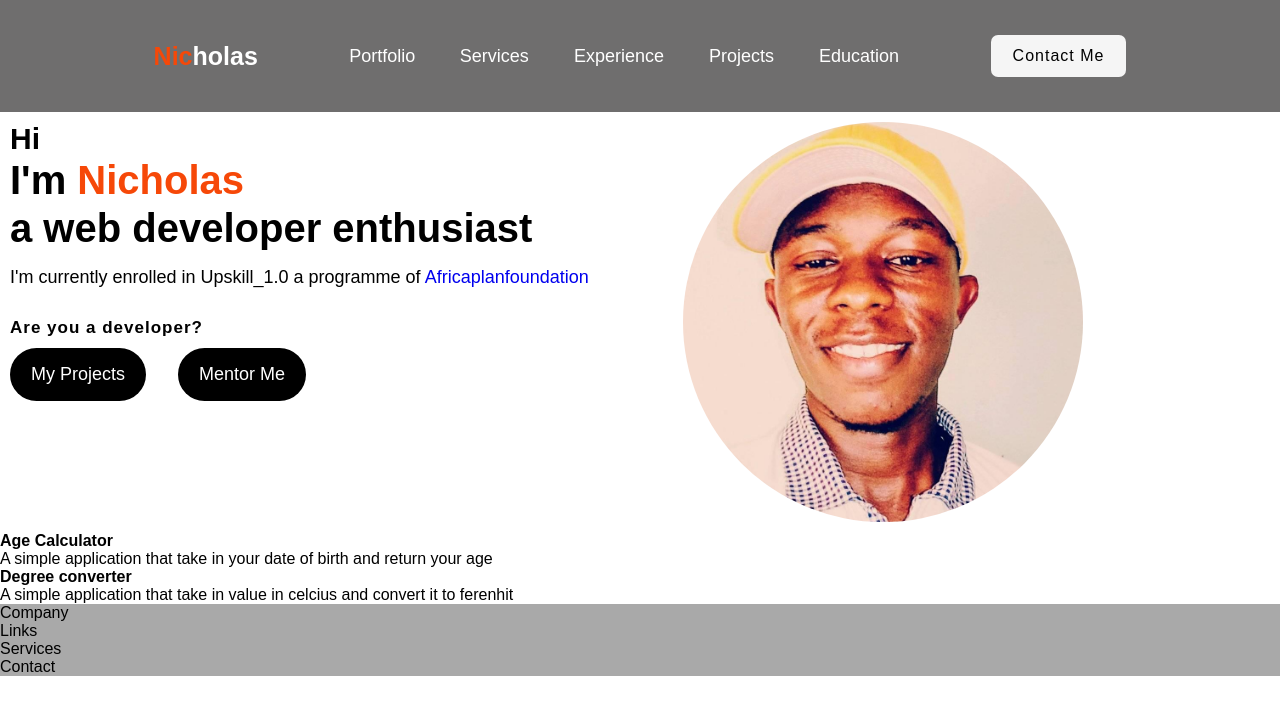
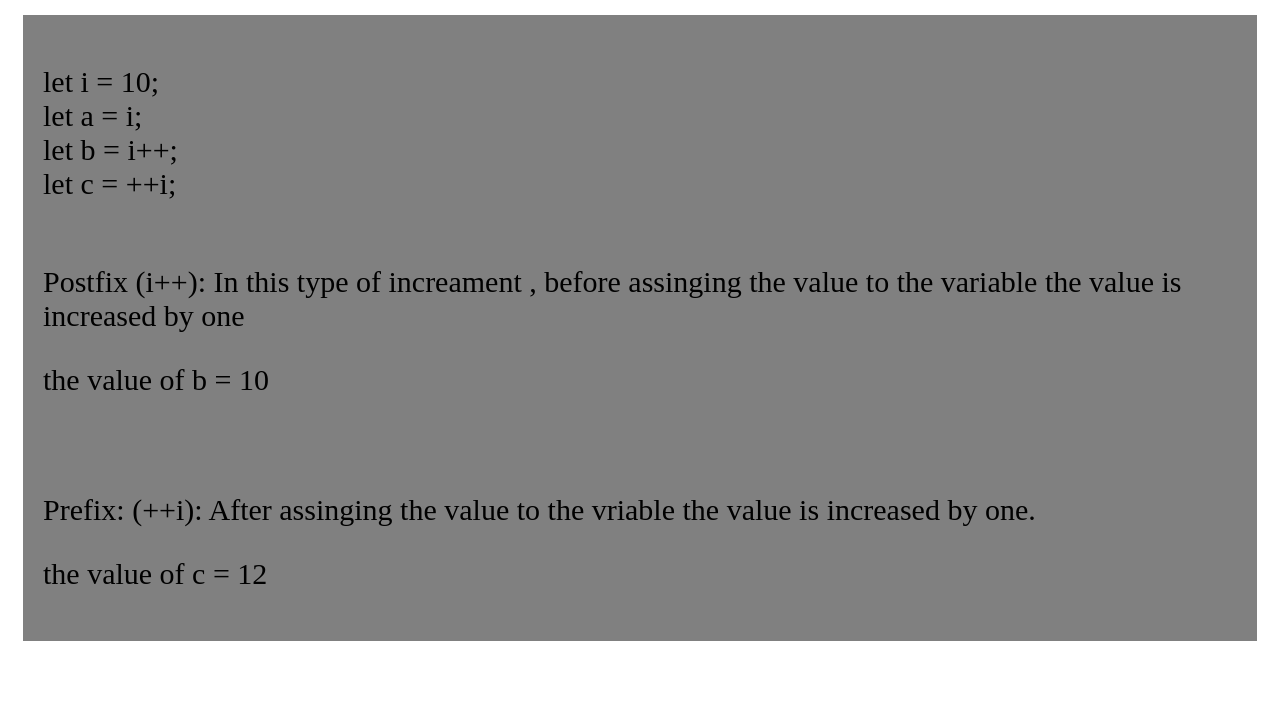
Before and after one commit to nicholas-onyejiuwa/Upskill_1.0-Project2, a plain HTML site: page index.html in a window 1280 px wide. Drawn offline with Linux system fonts and the light colour scheme.

Commit message:
Javacript pre-increament and post-increament

```diff
--- a/index.css
+++ b/index.css
@@ -1,134 +1,11 @@
-*{
-  padding: 0;
-  margin: 0;
-  box-sizing: border-box;
-  font-family: sans-serif;
-  text-decoration: none;
-  list-style-type: none;
+.div1{
+  min-height: 200px;
+  min-width: 300px;
+  background-color: gray;
+  padding: 20px;
+  margin: 15px;
 }
-.header{
-  top:0;
-  left: 0;
-  width: 100%;
-  padding: 35px 12%;
-  background-color: rgba(26, 24, 24, 0.629);
-  display: flex;
-  justify-content: space-between;
-  align-items: center;
-  z-index: 100;
-
-}
-.logo{
-  font-size: 25px;
-  font-weight: 600;
-  color: white;
-  transition: 0.3s ease;
-}
-.logo:hover{
-  color: orangered;
-  text-shadow: 0 0 25px orangered, 0 0 50px orangered;
-  transform: scale(1.1);
-}
-span{
-  color: rgb(246, 72, 8);
-}
-.navbar a{
-  font-size: 18px;
-  color: white;
-  font-weight: 500;
-  margin: 0 20px;
-  border-bottom: 3px solid transparent;
-  transition: 0.3s ease;
-}
-.navbar a:hover ,
-.navbar.active {
-  color: orangered;
-  border-bottom: 3px solid orangered;
-
-}
-.contact{
-  color:black;
-  font-size: 16px;
-  font-weight: 600px;
-  letter-spacing: 1px;
-  background-color:whitesmoke;
-  border: 2px solid transparent;
-  border-radius: 7px;
-  padding: 10px 20px;
-}
-.contact:hover{
-  background-color: rgb(233, 236, 239);
-
-  box-shadow: 0 0 20px white;
+p{
+  font-size: 30px;
   color: black;
 }
-.home {
-   width: 100%;
-   min-height: 100vh;
-   background-color:aliceblue;
-   display: flex;
-   align-items: center;
-   gap: 7em;
-   padding: 30px 12% 0;
-}
-.section1{
-  display: grid;
-  row-gap: 50px;
-  grid-template-columns: auto auto auto;
-  padding: 10px;
-}
-.home-content{
-  max-width: 100hv;
-}
-.home-content h3{
-  font-size: 30px;
-}
-.home-content h1{
-  font-size: 40px;
-  line-height: 1.2;
-}
-.home-content p{
-  font-size: 18px;
-  margin: 15px 0px 30px;
-}
-.btn-box{
-  display: flex;
-  width: 325px;
-  gap: 2em;
-
-}
-.btn-1, .btn-2{
-  padding: 15px 20px;
-  background-color: black;
-  color: white;
-  font-size: 18px;
-  border: 1px solid transparent;
-  border-radius: 50px;
-  margin-bottom: 5px;
-  margin-top: 10px;
-
-}
-.btn-1:hover, .btn-2:hover{
-  color: black;
-  transition: 0.3 ease-in-out;
-  background-color: rgb(225, 208, 181);
-}
-img{
-  position: relative;
-  float: left;
-  height: 400px;
-  width: 400px;
-  border-radius: 50%;
-
-}
-.h4{
-  font-size: 17px;
-  font-weight: 900;
-letter-spacing: 1px;
-}
-.section2{
-  margin-top: 20px;
-}
-footer{
-  background-color: darkgrey;
-}
--- a/index.html
+++ b/index.html
@@ -4,64 +4,30 @@
   <meta charset="UTF-8">
   <meta name="viewport" content="width=device-width, initial-scale=1.0">
   <link rel="stylesheet" href="index.css">
-
-  <link rel="stylesheet" href="https://cdnjs.cloudflare.com/ajax/libs/font-awesome/6.7.2/css/all.min.css"/>
-  <title>My Page</title>
+  <title>Javascript</title>
 </head>
 <body>
-  <header class="header">
-    <a href="#" class="logo"><span>Nic</span>holas
-    </a>
-    <nav class="navbar">
-      <a href="#" class="active">Portfolio</a>
-      <a href="#"> Services </a>
-      <a href="#Projects"> Experience </a>
-      <a href="#"> Projects </a>
-      <a href="#"> Education </a>
-    </nav>
-      <a href="#" class="contact">Contact Me</a>
-  </header>
-  <main>
-    <section class="section1">
-      <div class="home-content">
-        <h3>Hi</h3>
-        <h1>I'm <span>Nicholas<br></span> a web developer enthusiast</h1>
 
-        <p> I'm currently enrolled in Upskill_1.0 a programme of <a href="#">Africaplanfoundation</a>
-       </p>
-         <h4 class="h4"> Are you a developer?</h4>
-         <div class="btn-box">
-          <button class="btn-1"> My Projects</button>
-          <button class="btn-2">Mentor Me</button>
-          </div class="img-box">
-     </div>
-     <div>
-        <img src="Image/Nick.jpg" alt=" my profile picture">
-     </div>
-    </section>
+  <div class="div1">
+    <p>
+        let i = 10;<br>
+        let a = i;<br>
+        let b = i++;<br>
+        let c = ++i;<br><br>
+    </p>
 
-    <section id="#Projects">
+    <p>Postfix (i++): In this type of increament , before assinging the value to the variable the value is increased by one</p>
+    <p id="script"></p>
+    <br><br>
 
-      <h4>Age Calculator</h4>
-      <p> A simple application that take in your date of birth and return your age</p>
-    </section>
+    <p>Prefix: (++i): After assinging the value to the vriable the value is increased by one.</p>
+    <p id="script2"></p>
 
-    <section class="#">
-      <h4> Degree converter</h4>
-      <p>A simple application that take in value in celcius and convert it to ferenhit</p>
-    </section>
 
-  </main>
-  <footer>
-   <div class="container">
-    <div class="row">
-      <div class="col">Company</div>
-      <div class="col">Links</div>
-      <div class="col">Services</div>
-      <div class="col">Contact</div>
 
-    </div>
-   </div>
-  </footer>
+
+  </div>
+
+  <script src="javasript.js"></script>
 </body>
 </html>
--- /dev/null
+++ b/javasript.js
@@ -0,0 +1,9 @@
+let i = 10;
+let a = i;
+let b = i++;
+let c = ++i;
+
+document.getElementById("script").innerHTML =
+`the value of b = ` +b;
+document.getElementById("script2").innerHTML =
+`the value of c = ` +c;
```
Also changed, not shown: Image/Nick.jpg (deleted).
